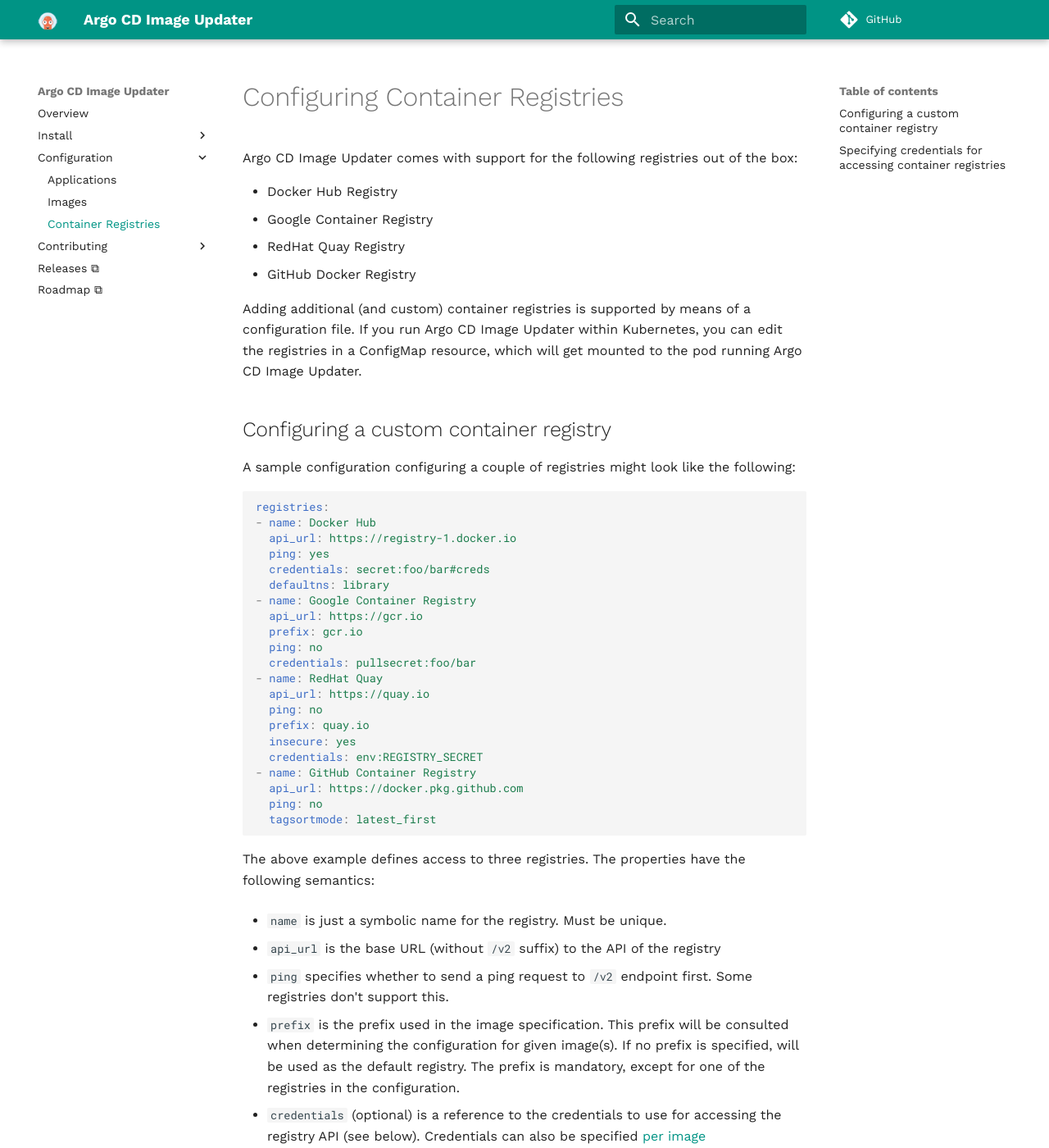
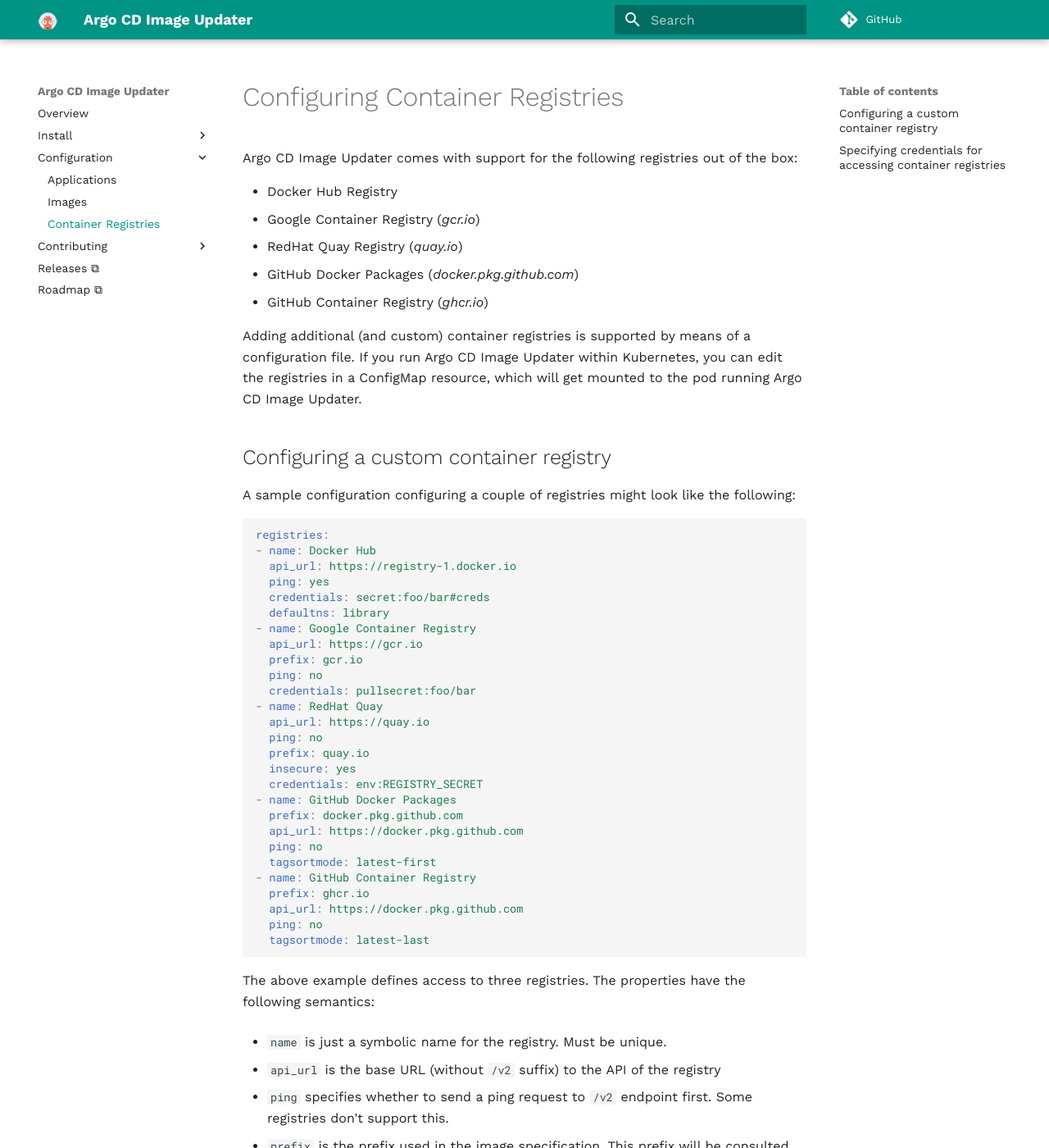
Before and after one commit to argoproj-labs/argocd-image-updater, an MkDocs documentation site: the page built from docs/configuration/registries.md, in a window 1280 px wide and 1400 px high. Shown: the whole window at 82% size. Built offline with MkDocs 1.6.1 and Material for MkDocs 9.7.7, drawn with Linux system fonts in a browser that asks for light colours; comment, search, counter and statistics services are not loaded; some of the changed text lies outside the part shown.

Commit message:
feat: Support for GitHub Container Registry (ghcr.io)

````diff
--- a/docs/configuration/registries.md
+++ b/docs/configuration/registries.md
@@ -4,9 +4,10 @@ Argo CD Image Updater comes with support for the following registries out of the
 box:
 
 * Docker Hub Registry
-* Google Container Registry
-* RedHat Quay Registry
-* GitHub Docker Registry
+* Google Container Registry (*gcr.io*)
+* RedHat Quay Registry (*quay.io*)
+* GitHub Docker Packages (*docker.pkg.github.com*)
+* GitHub Container Registry (*ghcr.io*)
 
 Adding additional (and custom) container registries is supported by means of a
 configuration file. If you run Argo CD Image Updater within Kubernetes, you can
@@ -36,10 +37,16 @@ registries:
   prefix: quay.io
   insecure: yes
   credentials: env:REGISTRY_SECRET
-- name: GitHub Container Registry
+- name: GitHub Docker Packages
+  prefix: docker.pkg.github.com
   api_url: https://docker.pkg.github.com
   ping: no
-  tagsortmode: latest_first
+  tagsortmode: latest-first
+- name: GitHub Container Registry
+  prefix: ghcr.io
+  api_url: https://docker.pkg.github.com
+  ping: no
+  tagsortmode: latest-last
 ```
 
 The above example defines access to three registries. The properties have the
@@ -70,10 +77,10 @@ following semantics:
   `library/nginx:latest`.
 
 * `tagsortmode` (optional) defines whether and how the list of tags is sorted
-  chronologically by the registry. Valid values are `latest_first` (the last
-  pushed image will appear first in list), `latest_last` (the last pushed image
+  chronologically by the registry. Valid values are `latest-first` (the last
+  pushed image will appear first in list), `latest-last` (the last pushed image
   will appear last in list) or `none` (the default, list is not chronological
-  sorted). If `tagsortmode` is set to one of `latest_first` or `latest_last`,
+  sorted). If `tagsortmode` is set to one of `latest-first` or `latest-last`,
   Argo CD Image Updater will not request additional meta data from the registry
   if the `<image_alias>.sort-mode` is `latest` but will instead use the sorting
   from the tag list.
````
Also changed, not shown: 1 other file.
